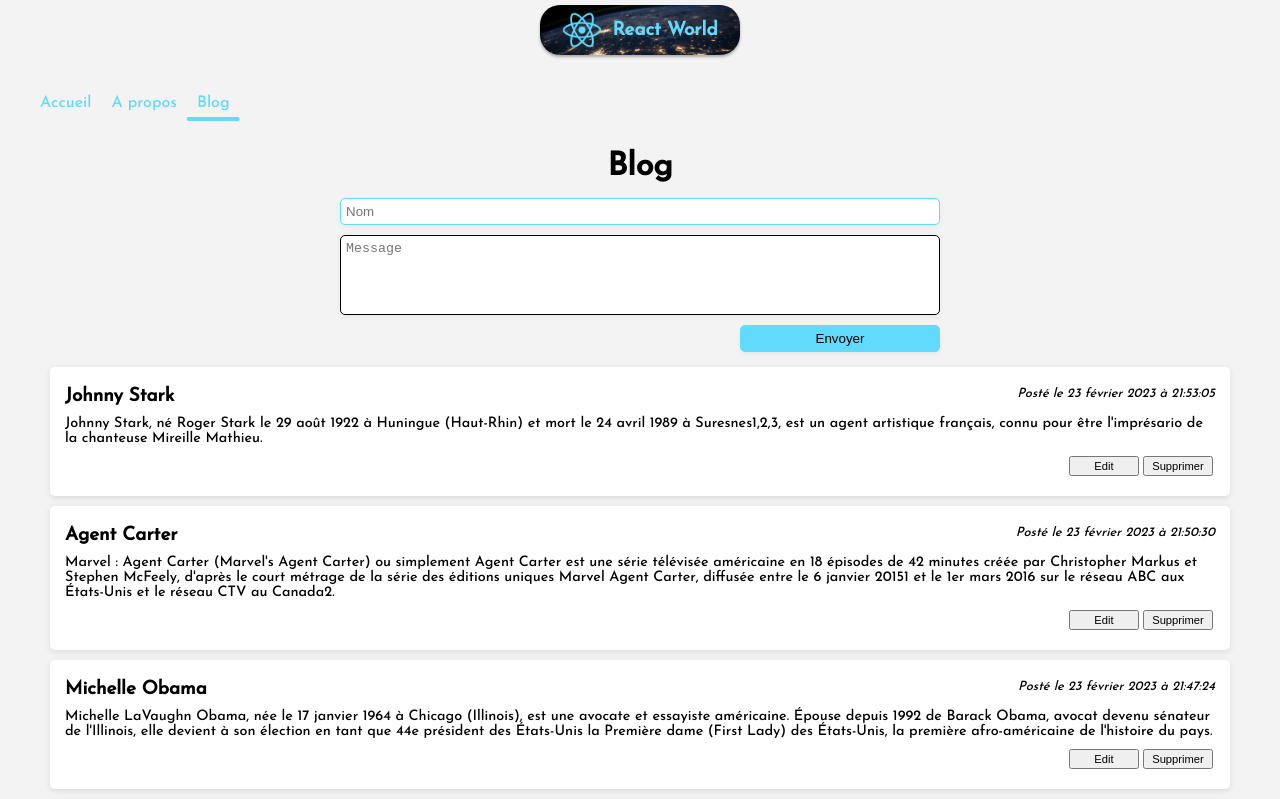
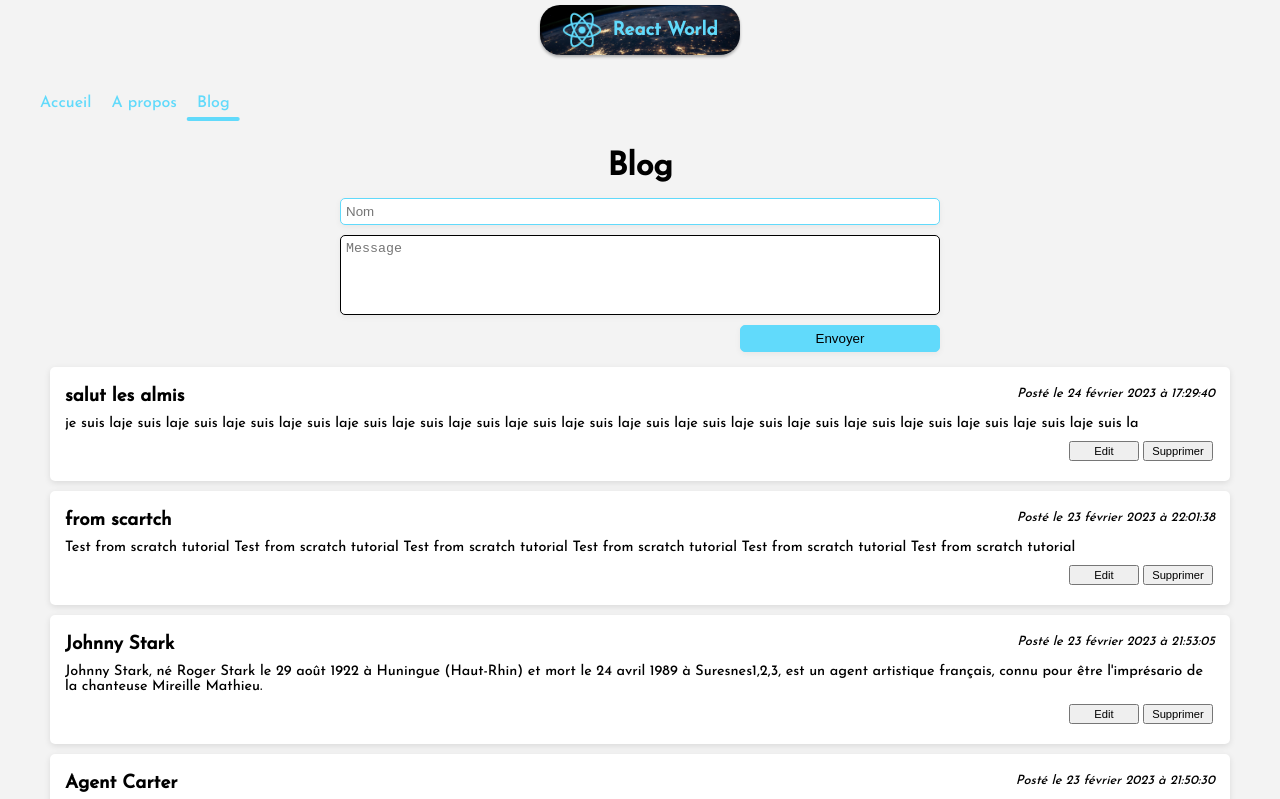
Before and after one commit to Spyros-Zaboukis/React-FromScratch-project1, a React (Create React App) app: page /Blog in a window 1280 px wide. Shown: the top 799 px of the page. Built offline with nearby package versions, Linux system fonts and the light colour scheme; data requests are answered from the project's data file.

Commit message:
send edit button with textarea editing

```diff
--- a/src/Components/Article.js
+++ b/src/Components/Article.js
@@ -1,6 +1,9 @@
-import React from 'react';
+import React, { useState } from 'react';
 
 const Articles = ({article}) => {
+    const [isEdisting, setIsEditing]= useState(false);
+    const [editContent, setEditContent]=useState("");
+
 
     const dateFormater = (date) => {
         let newDate = new Date(date).toLocaleString("fr-FR", {
@@ -20,9 +23,19 @@ const Articles = ({article}) => {
                 <h3>{article.author}</h3>
                 <em>Posté le {dateFormater(article.date)} </em>
             </div>
-            <p>{article.content}</p>
+            {
+            isEdisting ?
+                <textarea defaultValue={article.content}></textarea>
+                :
+                <p>{article.content}</p>
+            }
+
             <div className='btn-container'>
-                <button>Edit</button>
+
+                {
+
+                }
+                <button onClick={()=> setIsEditing(true)}>Edit</button>
                 <button>Supprimer</button>
             </div>
         </div>
--- a/src/Pages/Blog.js
+++ b/src/Pages/Blog.js
@@ -45,7 +45,7 @@ const Blog = () => {
             <form onSubmit={(e)=>{handleSubmit(e)}}>
                 <input type='text' placeholder='Nom' onChange={(e) => setAuthor(e.target.value)} value={author}/>
                 <textarea placeholder='Message'
-                    onChangeCapture={(e) => setContent(e.target.value)}
+                    onChange={(e) => setContent(e.target.value)}
                     style={{ border : error ? "1px solid red" : "1px solid black" }}
                     value={content}>
                 </textarea>
--- a/src/assets/db.json
+++ b/src/assets/db.json
@@ -59,6 +59,18 @@
       "content": "Johnny Stark, né Roger Stark le 29 août 1922 à Huningue (Haut-Rhin) et mort le 24 avril 1989 à Suresnes1,2,3, est un agent artistique français, connu pour être l'imprésario de la chanteuse Mireille Mathieu.",
       "date": 1677189185194,
       "id": 10
+    },
+    {
+      "author": "from scartch",
+      "content": "Test from scratch tutorial Test from scratch tutorial Test from scratch tutorial Test from scratch tutorial Test from scratch tutorial Test from scratch tutorial ",
+      "date": 1677189698542,
+      "id": 11
+    },
+    {
+      "author": "salut les almis",
+      "content": "je suis laje suis laje suis laje suis laje suis laje suis laje suis laje suis laje suis laje suis laje suis laje suis laje suis laje suis laje suis laje suis laje suis laje suis laje suis la",
+      "date": 1677259780478,
+      "id": 17
     }
   ]
 }
```
